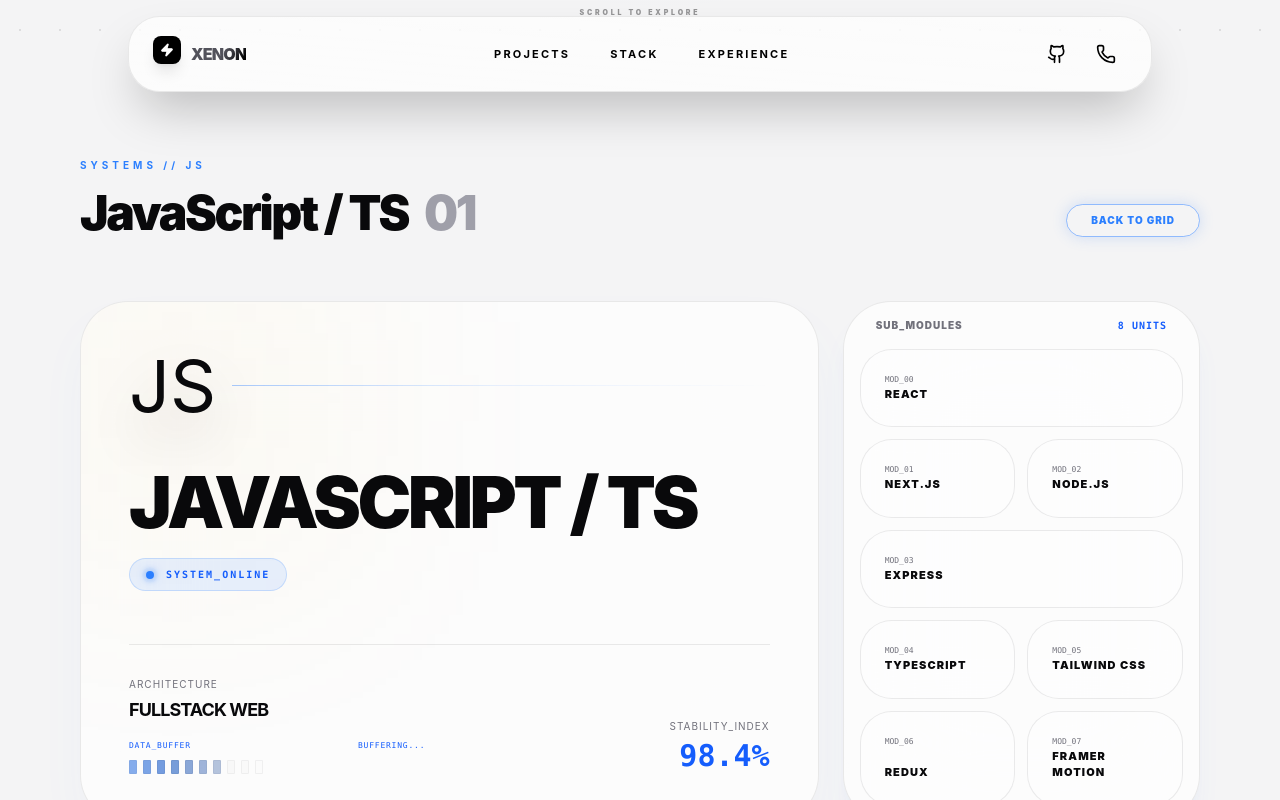
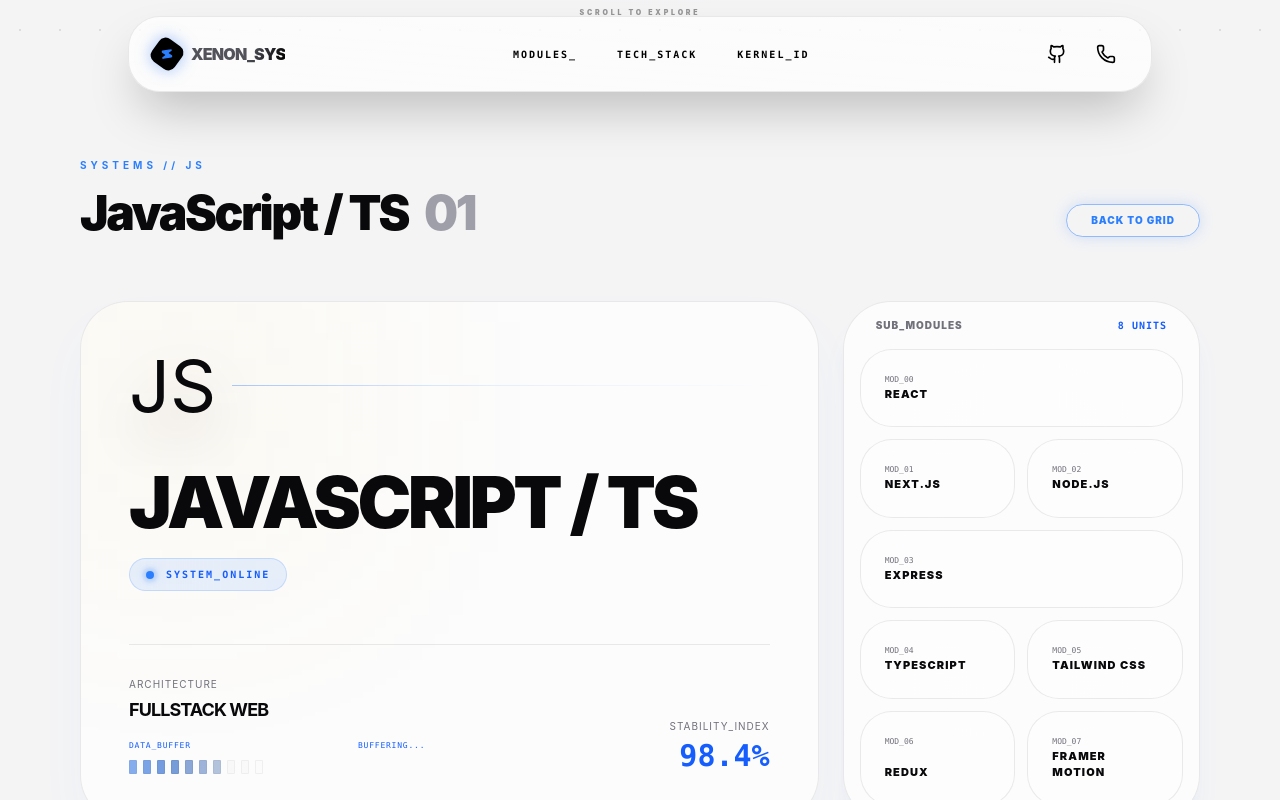
Before and after one commit to iamxenon404/iamxenon404-portfolio, a React (Vite) app: page / in a window 1280 px wide. Both pictures are taken after a click on the element 356 px from the left and 1150 px from the top of the page. Shown: the part 750-1550 px from the top of the page. Built offline with nearby package versions, Linux system fonts and the light colour scheme.

Commit message:
Initialize Xenon_Sys v2.0.4: Kernel and UI Modules

```diff
--- a/src/components/Header.tsx
+++ b/src/components/Header.tsx
@@ -4,9 +4,9 @@
 import { Github, Phone, Zap, X, ChevronUp, ChevronDown } from 'lucide-react';
 
 const navLinks = [
-  { name: 'Projects', href: '#projects' },
-  { name: 'Stack', href: '#stack' },
-  { name: 'Experience', href: '#experience' },
+  { name: 'Modules_', href: '#services' },
+  { name: 'Tech_Stack', href: '#stack' },
+  { name: 'Kernel_ID', href: '#about' },
 ];
 
 export default function Header() {
@@ -22,7 +22,14 @@
     return () => window.removeEventListener('scroll', handleScroll);
   }, []);
 
-  // Added 'as const' and explicit Variants type to solve the TS2322 error
+  const scrollToSection = (e: React.MouseEvent<HTMLAnchorElement>, href: string) => {
+    e.preventDefault();
+    setIsOpen(false);
+    const targetId = href.replace('#', '');
+    const elem = document.getElementById(targetId);
+    elem?.scrollIntoView({ behavior: 'smooth' });
+  };
+
   const headerVariants: Variants = {
     topInitial: { y: -100, opacity: 0 },
     topAnimate: {
@@ -59,7 +66,7 @@
             animate={{ opacity: 1, scale: 1, y: 0 }}
             exit={{ opacity: 0, scale: 0.95, y: scrolled ? 10 : -10 }}
             className={`pointer-events-auto w-full max-w-sm backdrop-blur-2xl border shadow-2xl z-90
-              bg-(--glass-bg) border-(--glass-border)
+              bg-(--glass-bg) border-blue-500/20
               ${scrolled ? 'mb-4 rounded-4xl absolute bottom-24' : 'mt-4 rounded-4xl absolute top-20'}`}
           >
             <div className="flex flex-col gap-1 p-2">
@@ -67,17 +74,17 @@
                 <a
                   key={link.name}
                   href={link.href}
-                  onClick={() => setIsOpen(false)}
-                  className="px-6 py-4 text-xs font-bold tracking-[0.2em] uppercase transition-all rounded-2xl
-                    text-black dark:text-white hover:bg-black/5 dark:hover:bg-white/5"
+                  onClick={(e) => scrollToSection(e, link.href)}
+                  className="px-6 py-4 text-[10px] font-mono font-bold tracking-[0.2em] uppercase transition-all rounded-2xl
+                    text-black dark:text-white hover:bg-blue-500/10 hover:text-blue-500"
                 >
-                  {link.name}
+                  {'>'} {link.name}
                 </a>
               ))}
               <div className="h-px my-2 mx-4 bg-black/10 dark:bg-white/10" />
               <div className="flex justify-around py-2">
-                <Github size={20} className="text-black dark:text-zinc-400 dark:hover:text-white cursor-pointer" />
-                <Phone size={20} className="text-black dark:text-zinc-400 dark:hover:text-white cursor-pointer" />
+                <Github size={20} className="text-black dark:text-zinc-400 dark:hover:text-blue-500 cursor-pointer transition-colors" />
+                <Phone size={20} className="text-black dark:text-zinc-400 dark:hover:text-blue-500 cursor-pointer transition-colors" />
               </div>
             </div>
           </motion.div>
@@ -100,13 +107,14 @@
 
             <LogoSection />
 
-            <nav className="hidden md:flex items-center gap-2 z-10">
+            <nav className="hidden md:flex items-center gap-2 z-10 font-mono">
               {navLinks.map((link) => (
                 <a
                   key={link.name}
                   href={link.href}
-                  className="relative px-4 py-2 text-[11px] font-bold uppercase tracking-[0.2em] transition-all group whitespace-nowrap
-                    text-black dark:text-zinc-300 dark:hover:text-white"
+                  onClick={(e) => scrollToSection(e, link.href)}
+                  className="relative px-4 py-2 text-[10px] font-bold uppercase tracking-[0.2em] transition-all group whitespace-nowrap
+                    text-black dark:text-zinc-300 dark:hover:text-blue-500"
                 >
                   {link.name}
                   <span className="absolute inset-x-2 -bottom-1 h-0.5 bg-linear-to-r from-transparent via-black/40 dark:via-white/60 to-transparent scale-x-0 group-hover:scale-x-100 transition-transform duration-300" />
@@ -133,22 +141,24 @@
             animate="bottomAnimate"
             exit="bottomExit"
             className="pointer-events-auto relative mt-auto flex w-full max-w-lg md:max-w-2xl items-center justify-between backdrop-blur-3xl border shadow-2xl px-6 py-3 md:py-4 overflow-visible rounded-full
-              bg-(--glass-bg) border-(--glass-border)"
+              bg-(--glass-bg) border-blue-500/20"
           >
             <div className="absolute inset-0 bg-linear-to-tr from-white/10 via-transparent to-white/5 pointer-events-none rounded-full" />
 
             <LogoSection />
 
-            <nav className="hidden md:flex items-center gap-2 z-10">
+            <nav className="hidden md:flex items-center gap-2 z-10 font-mono">
               {navLinks.map((link) => (
                 <a
                   key={link.name}
                   href={link.href}
-                  className="relative px-4 py-2 text-[11px] font-bold uppercase tracking-[0.2em] transition-all group whitespace-nowrap
-                    text-black dark:text-zinc-300 dark:hover:text-white"
+                  onClick={(e) => scrollToSection(e, link.href)}
+                  className="relative px-4 py-2 text-[10px] font-bold uppercase tracking-[0.2em] transition-all group whitespace-nowrap
+                    text-black dark:text-zinc-300 dark:hover:text-blue-500"
                 >
                   {link.name}
                   <span className="absolute inset-x-2 -bottom-1 h-0.5 bg-linear-to-r from-transparent via-black/40 dark:via-white/60 to-transparent scale-x-0 group-hover:scale-x-100 transition-transform duration-300" />
+
                 </a>
               ))}
             </nav>
@@ -171,20 +181,33 @@
 }
 
 const LogoSection = () => {
+  // Smooth scroll to top function
+  const scrollToTop = (e: React.MouseEvent) => {
+    e.preventDefault();
+    window.scrollTo({
+      top: 0,
+      behavior: 'smooth'
+    });
+  };
+
   return (
-    <div className="flex items-center gap-2.5 z-10 shrink-0 cursor-default">
+    <a
+      href="#hero"
+      onClick={scrollToTop}
+      className="flex items-center gap-2.5 z-10 shrink-0 cursor-pointer group"
+    >
       <motion.div
-        animate={{ y: [0, -4, 0] }}
-        transition={{ duration: 0.8, repeat: Infinity, ease: "easeInOut" }}
-        className="w-7 h-7 rounded-lg flex items-center justify-center shadow-lg
-          bg-black text-white dark:bg-white dark:text-black"
+        animate={{ rotate: [0, 360] }}
+        transition={{ duration: 4, repeat: Infinity, ease: "linear" }}
+        className="w-7 h-7 rounded-lg flex items-center justify-center shadow-[0_0_15px_rgba(59,130,246,0.5)]
+          bg-black text-blue-500 dark:bg-blue-500 dark:text-black group-hover:shadow-blue-500/80 transition-shadow"
       >
         <Zap size={14} className="fill-current" />
       </motion.div>
 
       <div className="relative">
         <span className="font-black tracking-tighter text-base uppercase bg-clip-text text-transparent bg-shimmer-silver animate-silver-slide">
-          Xenon
+          Xenon_Sys
         </span>
       </div>
 
@@ -206,16 +229,15 @@
           animation: silver-slide 2.5s infinite linear;
         }
       `}</style>
-    </div>
+    </a>
   );
 };
-
 const ActionIcons = ({ className = "" }) => (
   <div className={`items-center gap-2 z-10 shrink-0 ${className}`}>
-    <a href="#" className="p-2.5 text-black dark:text-zinc-400 dark:hover:text-white rounded-full transition-all hover:bg-black/5 dark:hover:bg-white/10">
+    <a href="https://github.com/iamxenon404" className="p-2.5 text-black dark:text-zinc-400 dark:hover:text-blue-500 rounded-full transition-all hover:bg-black/5 dark:hover:bg-white/10">
       <Github size={20} />
     </a>
-    <a href="#" className="p-2.5 text-black dark:text-zinc-400 dark:hover:text-white rounded-full transition-all border border-transparent hover:border-black/10 dark:hover:border-white/10 hover:bg-black/5 dark:hover:bg-white/10">
+    <a href="https://cal.com/xenon-hquxnj/15min" className="p-2.5 text-black dark:text-zinc-400 dark:hover:text-blue-500 rounded-full transition-all border border-transparent hover:border-black/10 dark:hover:border-white/10 hover:bg-black/5 dark:hover:bg-white/10">
       <Phone size={20} />
     </a>
   </div>
--- a/src/pages/home/components/Hero.tsx
+++ b/src/pages/home/components/Hero.tsx
@@ -23,10 +23,11 @@
     >
       {/* 1. SECTON BG EFFECT: Adaptive Particle Warp */}
       <div className="absolute inset-0 z-0">
-        <div className="absolute inset-0 opacity-10 dark:opacity-20 bg-[radial-gradient(var(--text-color)_1px,transparent_1px)] [background-size:40px_40px]" />
+        <div className="absolute inset-0 opacity-10 dark:opacity-20 bg-[radial-gradient(var(--text-color)_1px,transparent_1px)] bg-size-[40px_40px]" />
+
         <motion.div
           style={{ x: useTransform(mouseX, [-500, 500], [20, -20]), y: useTransform(mouseY, [-500, 500], [20, -20]) }}
-          className="absolute inset-0 bg-[radial-gradient(circle_at_50%_50%,_rgba(59,130,246,0.05)_0%,_transparent_50%)]"
+          className="absolute inset-0 bg-[radial-gradient(circle_at_50%_50%,rgba(59,130,246,0.05)_0%,transparent_50%)]"
         />
       </div>
 
@@ -118,13 +119,30 @@
           </motion.p>
 
           <div className="mt-12 flex flex-col md:flex-row gap-5 items-center">
-            <button className="w-full md:w-auto px-12 py-4 rounded-full bg-black text-white dark:bg-white dark:text-black text-[10px] font-black uppercase tracking-widest hover:scale-105 transition-all duration-300 shadow-xl">
-              Stack
-            </button>
-            <button className="w-full md:w-auto px-12 py-4 rounded-full border border-black/10 dark:border-white/20 bg-black/5 dark:bg-white/5 text-black dark:text-white text-[10px] font-black uppercase tracking-widest hover:bg-black/10 dark:hover:bg-white/10 transition-all duration-300">
-              Services
-            </button>
-          </div>
+  {/* Stack Button */}
+  <a
+    href="#stack"
+    onClick={(e) => {
+      e.preventDefault();
+      document.getElementById('stack')?.scrollIntoView({ behavior: 'smooth' });
+    }}
+    className="w-full md:w-auto px-12 py-4 rounded-full bg-black text-white dark:bg-white dark:text-black text-[10px] font-black uppercase tracking-widest hover:scale-105 transition-all duration-300 shadow-xl text-center cursor-pointer"
+  >
+    Stack_
+  </a>
+
+  {/* Services Button */}
+  <a
+    href="#services"
+    onClick={(e) => {
+      e.preventDefault();
+      document.getElementById('services')?.scrollIntoView({ behavior: 'smooth' });
+    }}
+    className="w-full md:w-auto px-12 py-4 rounded-full border border-black/10 dark:border-white/20 bg-black/5 dark:bg-white/5 text-black dark:text-white text-[10px] font-black uppercase tracking-widest hover:bg-black/10 dark:hover:bg-white/10 transition-all duration-300 text-center cursor-pointer"
+  >
+    Services_
+  </a>
+</div>
         </div>
 
         {/* 6. Geometric Accents (Adaptive Borders) */}
--- a/src/pages/types/data.ts
+++ b/src/pages/types/data.ts
@@ -21,38 +21,39 @@
 }
 
 // 1. MASTER PROJECT LIST (Centralized)
+// Using a single high-tech abstract image for the "Coming Soon" phase
+const LOCKED_IMAGE = "https://images.unsplash.com/photo-1677442136019-21780ecad995?q=80&w=2070&auto=format&fit=crop";
+
 export const allProjects: Project[] = [
   {
     id: 'p1',
-    title: 'Nexus Dashboard',
-    description: 'A high-performance real-time monitoring tool with cross-platform synchronization.',
-    image: 'https://images.unsplash.com/photo-1551288049-bbda4e3a4e92?q=80&w=2070&auto=format&fit=crop', // Replace with your actual paths
-    github: 'https://github.com/youruser/nexus',
-    link: 'https://nexus-demo.com',
-    categoryIds: ['JS', 'DB', 'CLOUD'],
-    tech: ['Next.js', 'TRPC', 'Tailwind', 'PostgreSQL', 'Docker'],
-    stars: '1.2k'
+    title: '[ CLASSIFIED_01 ]',
+    description: 'System architecture in progress. Full stack deployment pending final encryption protocols.',
+    image: LOCKED_IMAGE,
+    github: '#',
+    categoryIds: ['JS', 'DB'],
+    tech: ['React', 'TS', 'Node'],
+    stars: '---'
   },
   {
     id: 'p2',
-    title: 'Neural Engine',
-    description: 'Custom implementation of pattern recognition logic and data processing pipeline.',
-    image: 'https://images.unsplash.com/photo-1677442136019-21780ecad995?q=80&w=2070&auto=format&fit=crop',
-    github: 'https://github.com/youruser/neural',
-    categoryIds: ['PY', 'JS'],
-    tech: ['FastAPI', 'NumPy', 'React', 'Tailwind'],
-    stars: '450'
+    title: '[ CLASSIFIED_02 ]',
+    description: 'Python-based data processing engine. Awaiting kernel synchronization and API clearance.',
+    image: LOCKED_IMAGE,
+    github: '#',
+    categoryIds: ['PY'],
+    tech: ['Python', 'FastAPI'],
+    stars: '---'
   },
   {
     id: 'p3',
-    title: 'Zenith Mobile',
-    description: 'A native-feel financial tracking application with offline persistence.',
-    image: 'https://images.unsplash.com/photo-1616353071588-708dcff912e2?q=80&w=2070&auto=format&fit=crop',
-    github: 'https://github.com/youruser/zenith',
-    link: 'https://zenith-app.com',
-    categoryIds: ['FL', 'DB'],
-    tech: ['Dart', 'Riverpod', 'SQLite', 'Firebase'],
-    stars: '890'
+    title: '[ CLASSIFIED_03 ]',
+    description: 'Cross-platform mobile interface. UI/UX modules currently in stealth mode development.',
+    image: LOCKED_IMAGE,
+    github: '#',
+    categoryIds: ['FL'],
+    tech: ['Flutter', 'Dart'],
+    stars: '---'
   }
 ];
 
```
Also changed, not shown: src/components/SystemFooter.tsx (+5 -5 lines), src/pages/home/components/AboutSystem.tsx (+4 -4 lines), src/pages/home/components/Services.tsx (+5 -5 lines), src/pages/home/components/Stack.tsx (+22 -22 lines), 1 other file (tests, documents, lock files or other folders).
